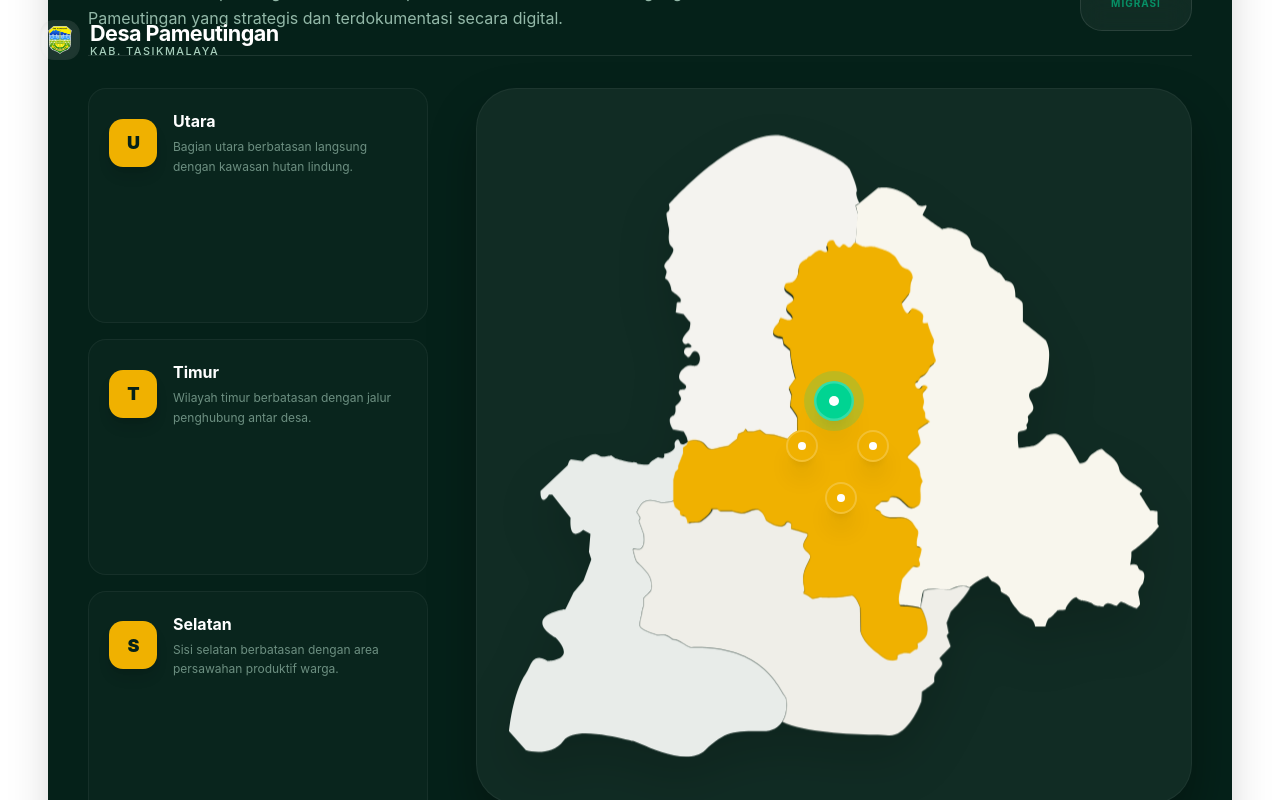
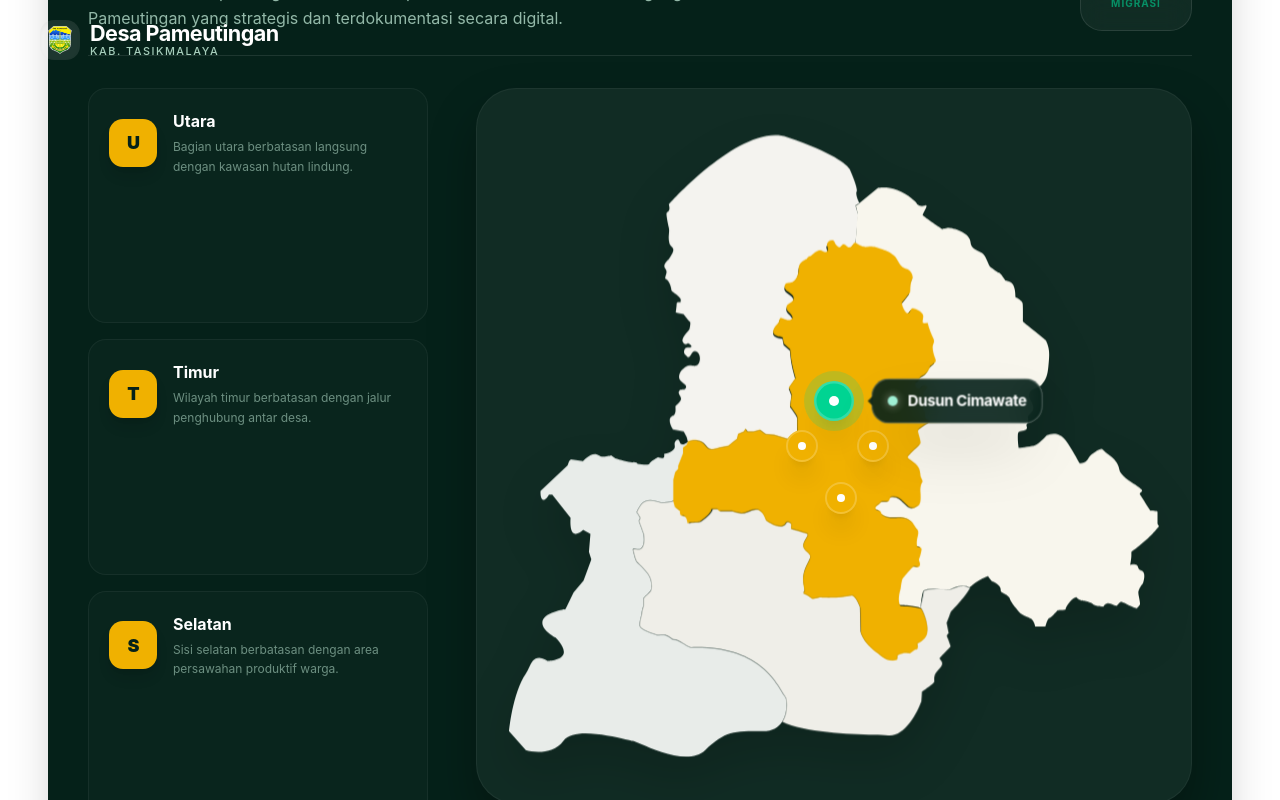
Before and after one commit to desainkode/fe-despametingan, a Next.js app: page / in a window 1280 px wide. Both pictures are taken after a click on the button 834 px from the left and 2060 px from the top of the page. Shown: the part 1660-2460 px from the top of the page. Built offline with nearby package versions, Linux system fonts and the light colour scheme.

Commit message:
feat: implement typed map configuration and add interactive tooltips to MapSection markers

```diff
--- a/src/features/home/components/MapSection.tsx
+++ b/src/features/home/components/MapSection.tsx
@@ -1,7 +1,7 @@
 "use client";
 
 import { useState, useRef, useEffect } from "react";
-import { MapPin, Info, ArrowRight } from "lucide-react";
+import { MapPin, Info, Users2, LayoutGrid } from "lucide-react";
 import { BATAS_WILAYAH, DUSUN_MARKERS } from "../config/home-data";
 
 export default function MapSection() {
@@ -140,7 +140,7 @@ export default function MapSection() {
                       >
                         <button
                           type="button"
-                          className={`pointer-events-auto flex h-8 w-8 items-center justify-center rounded-full border-2 border-white/20 transition-all duration-500 shadow-xl ${isActiveMarker ? "scale-125 bg-[#00D492] ring-8 ring-[#00D492]/20" : "bg-[#F0B100] hover:scale-110 hover:bg-[#00D492]"}`}
+                          className={`pointer-events-auto group/marker relative flex h-8 w-8 items-center justify-center rounded-full border-2 border-white/20 transition-all duration-500 shadow-xl ${isActiveMarker ? "scale-125 bg-[#00D492] ring-8 ring-[#00D492]/20" : "bg-[#F0B100] hover:scale-110 hover:bg-[#00D492]"}`}
                           onMouseEnter={() => {
                             setIsBoundaryCardHoverActive(true);
                             setHoveredMapMarkerId(marker.id);
@@ -158,6 +158,30 @@ export default function MapSection() {
                           }}
                         >
                           <div className="h-2 w-2 rounded-full bg-white" />
+
+                          {/* Floating Tooltip */}
+                          <div
+                            className={`absolute invisible opacity-0 group-hover/marker:visible group-hover/marker:opacity-100 transition-all duration-300 whitespace-nowrap rounded-xl bg-[#052119]/90 backdrop-blur-md px-3 py-2 text-[12px] font-bold text-white shadow-2xl border border-white/20 pointer-events-none z-50
+                              ${marker.popupPlacement === 'top' ? '-translate-x-1/2 bottom-full mb-4 left-1/2' : ''}
+                              ${marker.popupPlacement === 'bottom' ? '-translate-x-1/2 top-full mt-4 left-1/2' : ''}
+                              ${marker.popupPlacement === 'left' ? '-translate-y-1/2 right-full mr-4 top-1/2' : ''}
+                              ${marker.popupPlacement === 'right' ? '-translate-y-1/2 left-full ml-4 top-1/2' : ''}
+                              ${isActiveMarker ? '!visible !opacity-100' : ''}
+                            `}
+                          >
+                            <div className="flex items-center gap-2">
+                              <div className="h-2 w-2 rounded-full shadow-[0_0_8px_rgba(255,255,255,0.5)]" style={{ backgroundColor: marker.warna }} />
+                              <span className="tracking-tight">{marker.nama}</span>
+                            </div>
+
+                            {/* Tooltip Arrow */}
+                            <div className={`absolute border-4 border-transparent
+                              ${marker.popupPlacement === 'top' ? 'top-full left-1/2 -translate-x-1/2 border-t-[#052119]/90' : ''}
+                              ${marker.popupPlacement === 'bottom' ? 'bottom-full left-1/2 -translate-x-1/2 border-b-[#052119]/90' : ''}
+                              ${marker.popupPlacement === 'left' ? 'left-full top-1/2 -translate-y-1/2 border-l-[#052119]/90' : ''}
+                              ${marker.popupPlacement === 'right' ? 'right-full top-1/2 -translate-y-1/2 border-r-[#052119]/90' : ''}
+                            `} />
+                          </div>
                         </button>
                       </div>
                     );
@@ -234,6 +258,3 @@ export default function MapSection() {
     </section>
   );
 }
-
-// Add missing icons
-import { Users2, LayoutGrid } from "lucide-react";
--- a/src/features/home/config/home-data.ts
+++ b/src/features/home/config/home-data.ts
@@ -1,4 +1,5 @@
 import { Sprout, Store, Mountain } from "lucide-react";
+import { DusunMarker, MapBoundary } from "../types";
 
 export const INFORMASI_TERKINI = [
   {
@@ -89,7 +90,7 @@ export const STATISTIK_DEMOGRAFI = [
   },
 ];
 
-export const BATAS_WILAYAH = [
+export const BATAS_WILAYAH: MapBoundary[] = [
   {
     arah: "Utara",
     detail: "Bagian utara berbatasan langsung dengan kawasan hutan lindung.",
@@ -112,7 +113,7 @@ export const BATAS_WILAYAH = [
   },
 ];
 
-export const DUSUN_MARKERS = [
+export const DUSUN_MARKERS: DusunMarker[] = [
   {
     id: "dusun-1",
     nama: "Dusun Cimawate",
@@ -161,7 +162,7 @@ export const DUSUN_MARKERS = [
     position: { left: "45%", top: "50%" },
     popupPlacement: "right",
   },
-] as const;
+];
 
 export const STRUKTUR_TATA_KELOLA = [
   {
--- a/src/features/home/types/index.ts
+++ b/src/features/home/types/index.ts
@@ -136,3 +136,26 @@ export interface NewsCardProps {
   className?: string
   delay?: number
 }
+
+// ============================================================================
+// MAP SECTION TYPES
+// ============================================================================
+
+export interface DusunMarker {
+  id: string
+  nama: string
+  kepala: string
+  penduduk: string
+  laki_laki?: string
+  perempuan?: string
+  keterangan: string
+  warna: string
+  position: { left: string; top: string }
+  popupPlacement: 'top' | 'bottom' | 'left' | 'right'
+}
+
+export interface MapBoundary {
+  arah: string
+  detail: string
+  layerClass: string
+}
```
